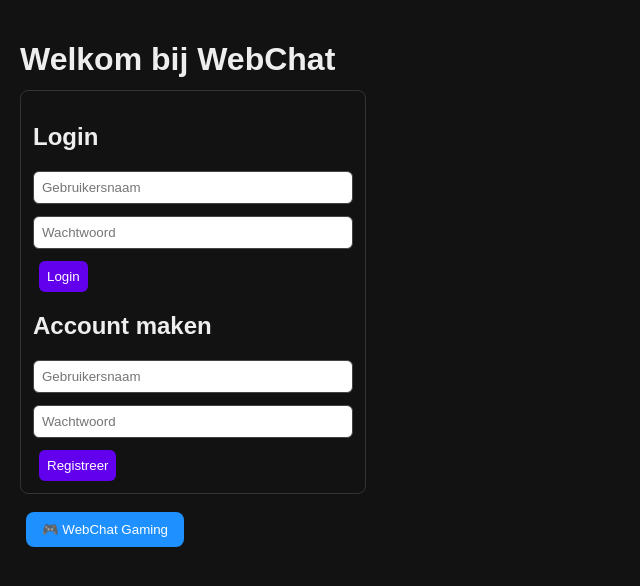
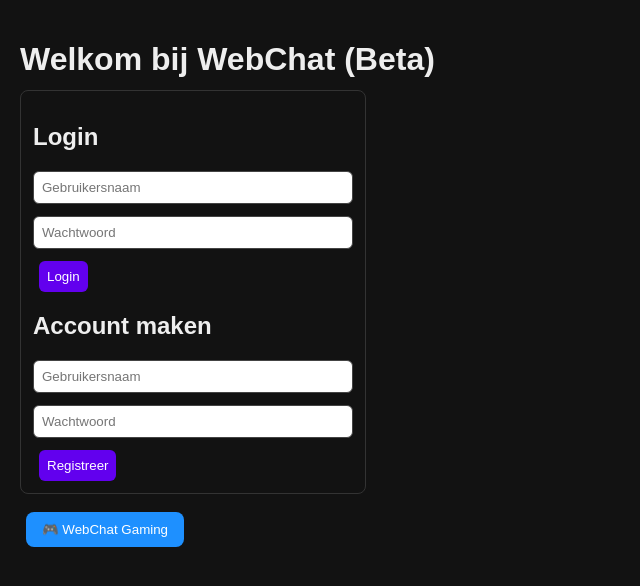
Before and after one commit to Pimiscool14/WebChat, a website: page public/index.html in a window 1280 px wide. Shown: the whole page, without its empty margins (0-640 px from the left). Drawn offline with nearby package versions, Linux system fonts and the light colour scheme; no server answers.

Commit message:
iets gedaan mooi toch

```diff
--- a/public/index.html
+++ b/public/index.html
@@ -8,7 +8,7 @@
   <link rel="stylesheet" href="Style.css">
 </head>
 <body>
-  <h1>Welkom bij WebChat</h1>
+  <h1>Welkom bij WebChat (Beta)</h1>
   <button id="logout-btn">Uitloggen</button>
 
   <div id="login-container">
```
